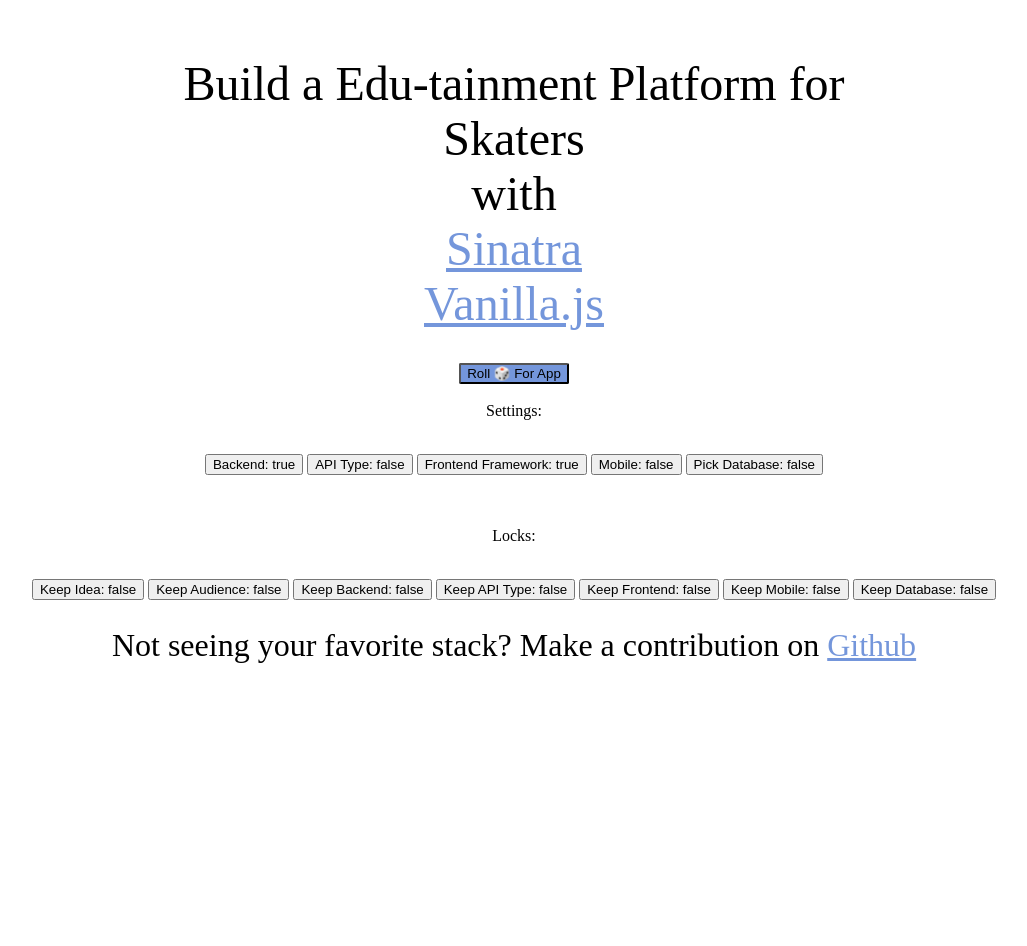
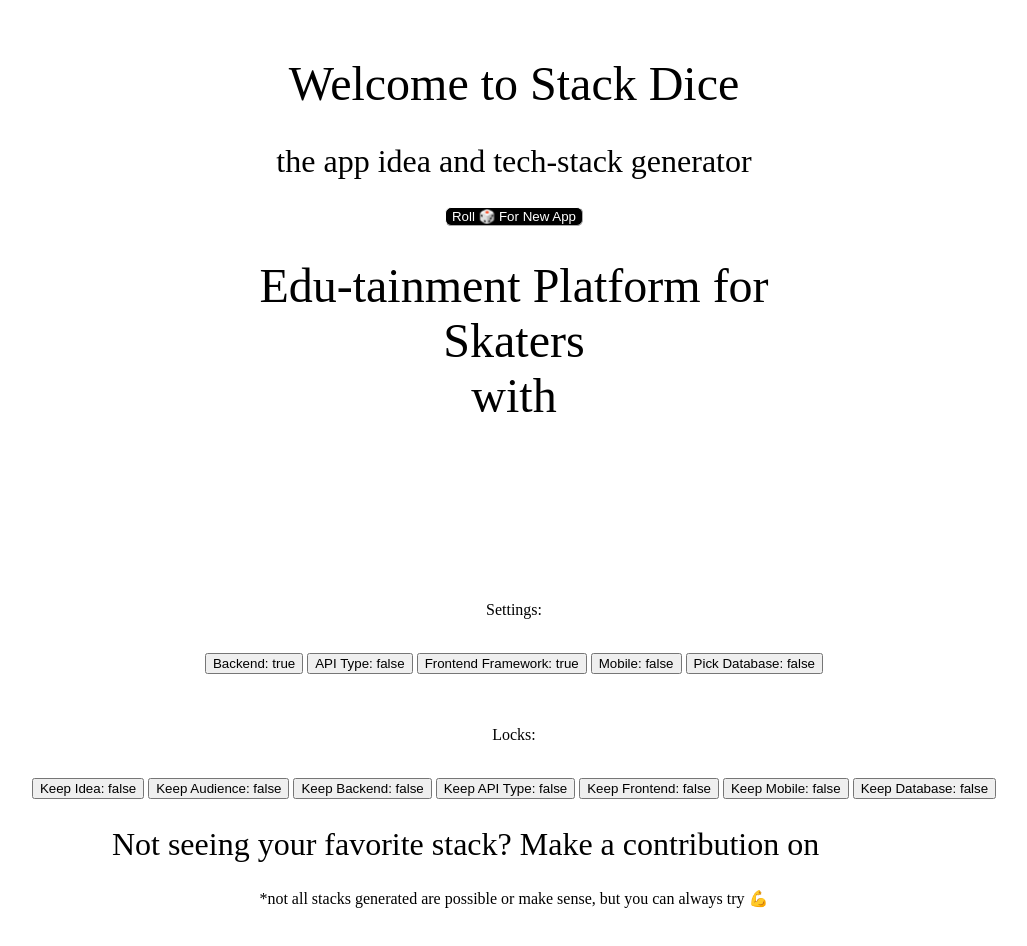
Before and after one commit to jottenlips/stack-dice, a Svelte app: page / in a window 1280 px wide. Shown: the top 946 px of the page, without its empty margins (126-1153 px from the left). Built offline with nearby package versions, Linux system fonts and the light colour scheme; the HTML template or start-up script is replaced by a standard one.

Commit message:
bundle app

```diff
--- a/src/App.svelte
+++ b/src/App.svelte
@@ -82,7 +82,7 @@
   };
 
   const getRandomApp = () => {
-    if (!lockDatabase) randomDatabase = getRandom(database.length);
+    if (!lockDatabase) randomDatabase =  getRandom(database.length);
     if (!lockBackend) randomBackend = getRandom(backend.length);
     if (!lockAPI) randomAPI = getRandom(api.length);
     if (!lockFrontend) randomFrontend = getRandom(frontend.length);
@@ -92,11 +92,18 @@
   };
 
   getRandomApp();
+
 </script>
 
 <main>
+  <h1>Welcome to Stack Dice</h1>
+  <h2>the app idea and tech-stack generator</h2>
+    <button
+      style="background-color:#000000;color:#ffffff;border-radius:2px;border-width:1px;border-color:#ffffff;border-radius:6px"
+      on:click={getRandomApp}>Roll 🎲 For New App</button
+    >
   <h1>
-    Build a <span style="font-weight: 500;">{ideas[randomIdea]}</span> for
+    <span style="font-weight: 500;">{ideas[randomIdea]}</span> for
     <span style="font-weight: 500;">{audiences[randomAudience]}</span>
     with {"\n"}
     <a
@@ -125,10 +132,6 @@
     >
   </h1>
   <p>
-    <button
-      style="background-color:#7496db;border-radius:2px"
-      on:click={getRandomApp}>Roll 🎲 For App</button
-    >
     {"\n"}
     Settings:
     {"\n"}
@@ -184,6 +187,9 @@
       href={"https://github.com/jottenlips/stack-dice"}>Github</a
     >
   </h2>
+  <p>
+    *not all stacks generated are possible or make sense, but you can always try 💪
+  </p>
 </main>
 
 <style>
@@ -200,6 +206,7 @@
     font-size: 3em;
     font-weight: 200;
     white-space: pre-line;
+    word-break: break-word;
   }
 
   h2 {
@@ -214,7 +221,7 @@
   }
 
   a {
-    color: #7496db;
+    color: #ffffff;
   }
 
   @media (min-width: 640px) {
--- a/src/main.js
+++ b/src/main.js
@@ -9,7 +9,7 @@
         frontend: ['React', 'Svelte', 'Vue', 'Vanilla.js', "Electron", "Next.js", "Preact", 'Rescript', 'ReasonReact', "Elm", "Ink"],
         mobile: ['React Native', 'Flutter', 'Kotlin Multiplatform', 'Swift/Xcode', 'Java/Android Studio', 'PWA', "Expo"],
         ideas: ['Chat App', 'Game', 'Schedule App', 'Marketplace', "Blogsphere", "Map Application", 'Recommendation Engine', 'Bulletin Board', 'Edu-tainment Platform', "Command Line Interface", "Twitter Bot", "Twilio Bot", "Reddit Bot", "Media Player", "RPG Game", "Musical Instrument", "Kanban Board", "Email Organizer", "Avatar Generator", "Content Management System", "Massively multiplayer online game", "Sidescroller Game", "Data Visualization Dashboard", "Swipe Left/Right App", "Habit Tracker", "Search Engine", "Static Site Generator", "Video Chat Site", "Scoreboard", "Reminder App", "Neopets Clone", "Picture Sharing Site", "Stock Photo Search", "Stock Music Search", "Stock Video Search", "VR App", "Reddit Clone", "Pixel Art Studio", "Synthesizer", "Sheet Music Player", "Virtual Tape Recorder", "Craigslist Clone", "Donation Portal", "PDF Generator", "Penpal Service", "Trading post", "App Idea Generator", "Note Taking App", "Ecosystem", "Progress Tracker"],
-        audiences: ['Cat Owners', 'Coffee Addicts', 'Cooks', 'Book Lovers', 'Board Game Enthusiast', 'Movie Nerds', 'Gym Rats', 'Skaters', "Car Lovers", "Gamers", "Gardeners", "Metal Workers", "Animal Rights Activists", "Remote Learning", "Rock Climbers", "Dog Trainers", "Personal Trainers", "Pokemon Trainers", "Arborists", "Wookies", "Grateful Dead Heads", "Electronic Musicians", "Lego Builders", "Artists", "Painters", "Javascript Developers", "Web Developers", "Mobile Developers", "VSCode Users", "Music Festival Goers", "Hair Stylists", "Doctors", "Data Scientists", "Data Analysts", "Fast Food Junkies", "Insomniacs", "Cyclists", "Families", "Vegans", "Snowboarders", "Tennis Players", "Indie Musicians", "Weight Lifters", "Home Aqauriums", "Recipes", "Home Decorators", "Landscape Architects", "Beer Drinkers", "Wine Snobs", "Car Maintenance", "Youtube Creators", "Social Media Influencers", "Thrift Stores", "Popup Shops", "Farmers Markets", "Indoor Plant Fanatics", "Comic Book Fans", "Astronomers", "Service Industry Workers", "Comppany Founders", "Lawyers", "Politicians", "Football Players", "Soccer Players", "Mobile Developers", "Dual Citizens", "Craft Breweries", "Tea Shops", "Hackers", "Everyone", "Animals", "Philosophers"]
+        audiences: ['Cat Owners', 'Coffee Addicts', 'Cooks', 'Book Lovers', 'Board Game Enthusiast', 'Movie Nerds', 'Gym Rats', 'Skaters', "Car Lovers", "Gamers", "Gardeners", "Metal Workers", "Animal Rights Activists", "Remote Learning", "Rock Climbers", "Dog Trainers", "Personal Trainers", "Pokemon Trainers", "Arborists", "Wookies", "Grateful Dead Heads", "Electronic Musicians", "Lego Builders", "Artists", "Painters", "Javascript Developers", "Web Developers", "Mobile Developers", "VSCode Users", "Music Festival Goers", "Hair Stylists", "Doctors", "Data Scientists", "Data Analysts", "Fast Food Junkies", "Insomniacs", "Cyclists", "Families", "Vegans", "Snowboarders", "Tennis Players", "Indie Musicians", "Weight Lifters", "Home Aqauriums", "Recipes", "Home Decorators", "Landscape Architects", "Beer Drinkers", "Wine Snobs", "Car Maintenance", "Youtube Creators", "Social Media Influencers", "Thrift Stores", "Popup Shops", "Farmers Markets", "Indoor Plant Fanatics", "Comic Book Fans", "Astronomers", "Service Industry Workers", "Startup Founders", "Lawyers", "Politicians", "Football Players", "Soccer Players", "Mobile Developers", "Dual Citizens", "Craft Breweries", "Tea Shops", "Hackers", "Everyone", "Animals", "Philosophers"]
     }
 });
 
```
Also changed, not shown: 3 other files (tests, documents, lock files or other folders).
